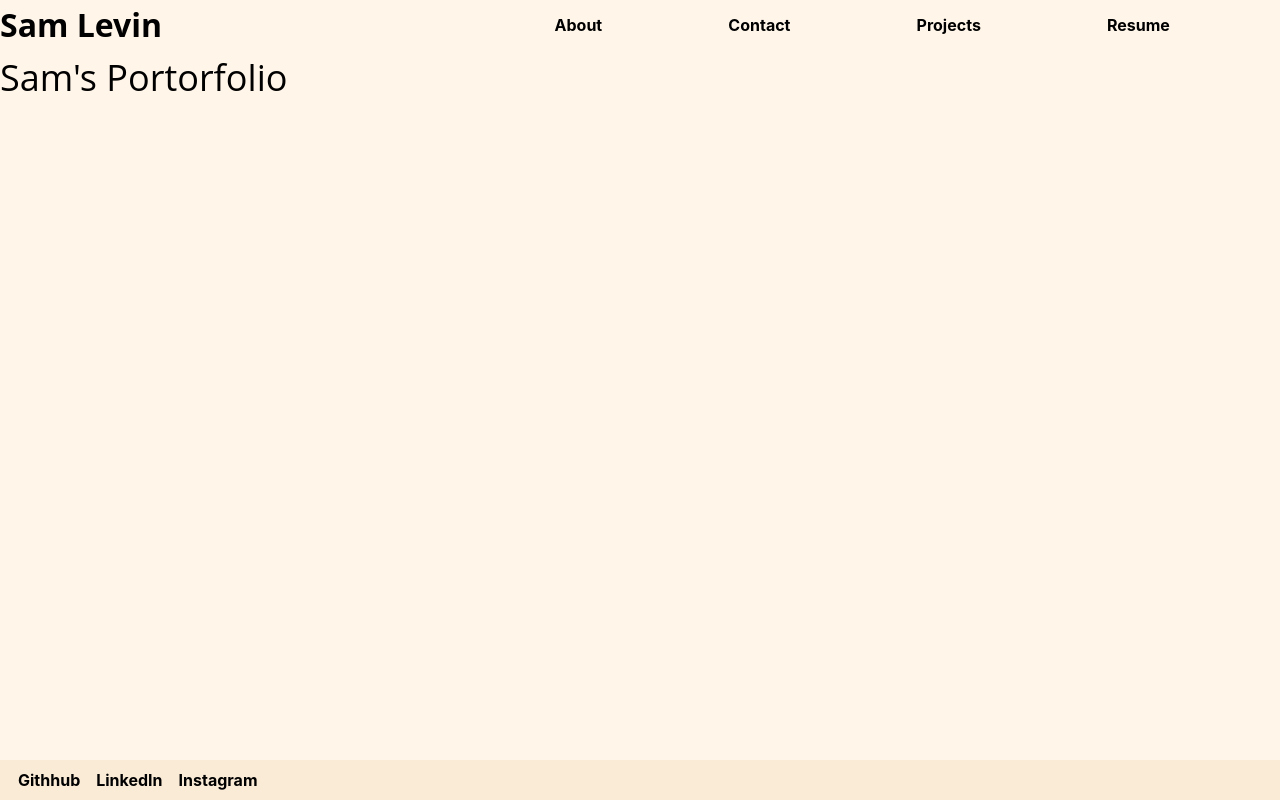
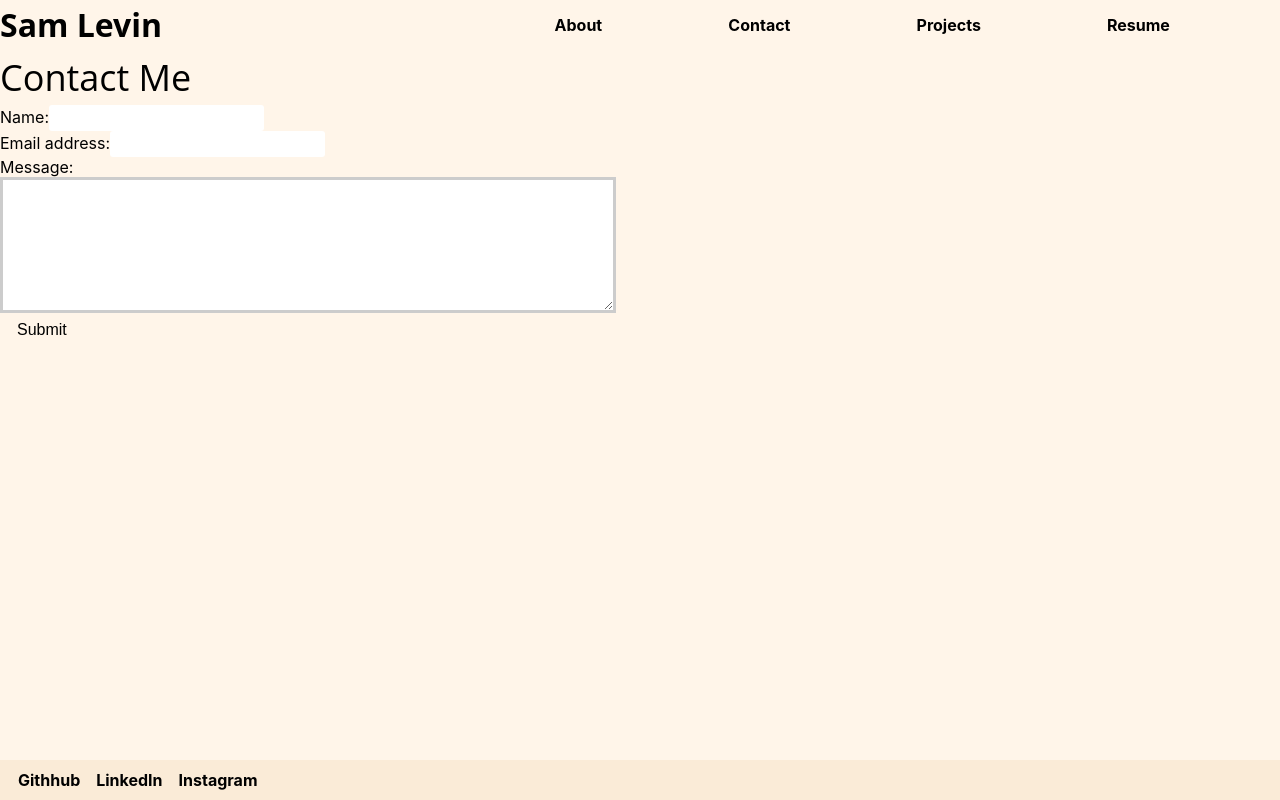
Before and after one commit to sam-levin/react-portfolio, a React (Create React App) app: page / in a window 1280 px wide. Both pictures are taken after a click on the link "Contact". Built offline with nearby package versions, Linux system fonts and the light colour scheme.

Commit message:
adding contact functionality

```diff
--- a/src/components/Contact/index.js
+++ b/src/components/Contact/index.js
@@ -1,10 +1,63 @@
-import React from "react";
+import {React, useState} from "react";
+import { validateEmail } from '../../utils/helpers';
 
-const Contact = () => {
-   return (
-       <h1>Sam's Portorfolio</h1>
-   )
-    }
+function Contact() {
+    const [formState, setFormState] = useState({ name: '', email: '', message: '' });
+    const { name, email, message } = formState;
+    const [errorMessage, setErrorMessage] = useState('');
 
+    function handleChange(e) {
+        if (e.target.name === 'email') {
+            const isValid = validateEmail(e.target.value);
+            console.log(isValid);
+            // isValid conditional statement
+            if (!isValid) {
+                setErrorMessage('Your email is invalid.');
+            } else {
+                setErrorMessage('');
+            }
+        } else {
+            if (!e.target.value.length) {
+              setErrorMessage(`${e.target.name} is required.`);
+            } else {
+              setErrorMessage('');
+            }
+          }
+        if (!errorMessage) {
+            setFormState({ ...formState, [e.target.name]: e.target.value });
+          }     }
+
+      console.log(formState);
+    //jsx
+    function handleSubmit(e) {
+        e.preventDefault();
+        console.log(formState);
+      }
+    return (
+        <section>
+            <h1>Contact Me</h1>
+            <form id="contact-form" onSubmit={handleSubmit}>
+                <div>
+                    <label htmlFor="name">Name:</label>
+                    <input type="text" defaultValue={name} onChange={handleChange} name="name" />
+                </div>
+                <div>
+                    <label htmlFor="email">Email address:</label>
+                    <input type="email" defaultValue={email} name="email" onChange={handleChange} />
+                </div>
+                <div>
+                    <label htmlFor="message">Message:</label>
+                    <textarea name="message" defaultValue={message} onChange={handleChange} rows="5" />
+                    {errorMessage && (
+                        <div>
+                            <p className="error-text">{errorMessage}</p>
+                        </div>
+                        )}
+                </div>
+                <button type="submit">Submit</button>
+            </form>
+        </section>
+    )
+}
 
 export default Contact;
--- /dev/null
+++ b/src/utils/helpers.js
@@ -0,0 +1,8 @@
+export function capitalizeFirstLetter(string) {
+    return string.charAt(0).toUpperCase() + string.slice(1);
+  }
+
+  export function validateEmail(email) {
+    var re = /^(([^<>()[\]\\.,;:\s@"]+(\.[^<>()[\]\\.,;:\s@"]+)*)|(".+"))@((\[[0-9]{1,3}\.[0-9]{1,3}\.[0-9]{1,3}\.[0-9]{1,3}\])|(([a-zA-Z\-0-9]+\.)+[a-zA-Z]{2,}))$/;
+    return re.test(String(email).toLowerCase());
+  }
```
